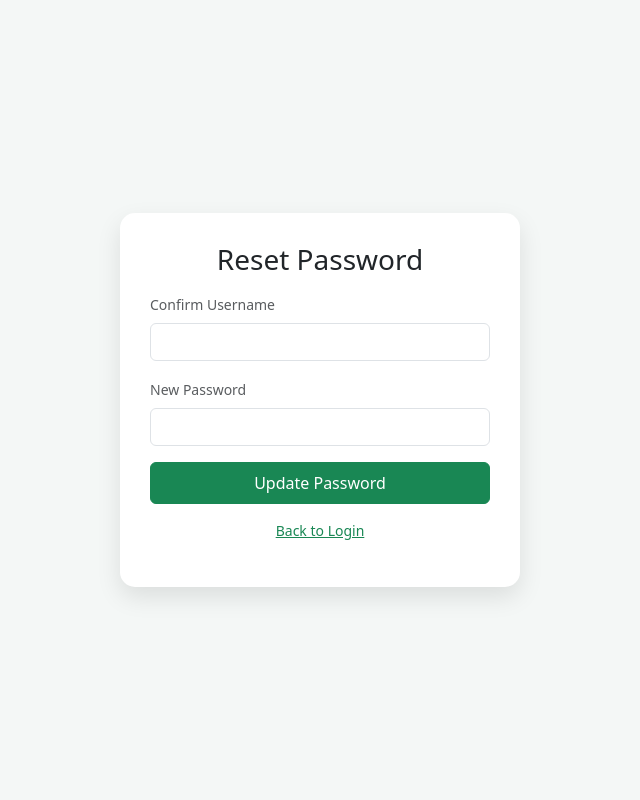
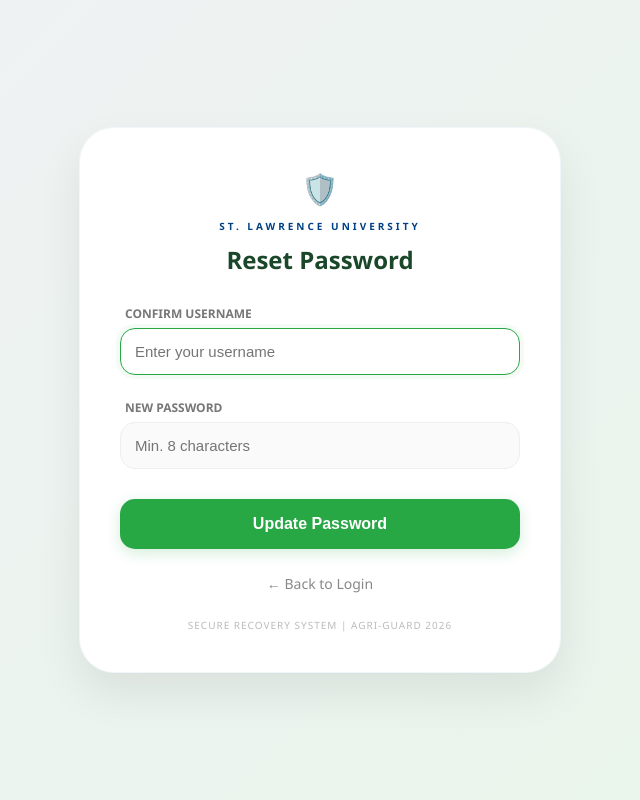
Before and after one commit to OdiyeAaron/AgriGuard-AI, a Flask app: template templates/forgot_password.html in a window 1280 px wide. Shown: the whole page, without its empty margins (320-960 px from the left). Run offline with Flask 3, Linux system fonts and the light colour scheme; the template is opened without the code that fills it, so the values that code supplies are empty.

Commit message:
Update forgot_password.html

```diff
--- a/templates/forgot_password.html
+++ b/templates/forgot_password.html
@@ -3,31 +3,192 @@
 <head>
     <meta charset="UTF-8">
     <meta name="viewport" content="width=device-width, initial-scale=1.0">
-    <title>Reset Password - Agri-Guard AI</title>
-    <link href="https://cdn.jsdelivr.net/npm/bootstrap@5.3.0/dist/css/bootstrap.min.css" rel="stylesheet">
+    <title>Reset Password | Agri-Guard AI</title>
     <style>
-        body { background: #f4f7f6; display: flex; align-items: center; justify-content: center; height: 100vh; }
-        .reset-card { background: white; padding: 30px; border-radius: 15px; box-shadow: 0 10px 25px rgba(0,0,0,0.1); width: 100%; max-width: 400px; }
+        :root {
+            --primary-green: #28a745;
+            --dark-green: #1a472a;
+            --slu-blue: #004085;
+            --anim-speed: 0.6s;
+        }
+
+        /* --- 🎞️ ANIMATIONS --- */
+        @keyframes fadeInDown {
+            from { opacity: 0; transform: translateY(-30px); }
+            to { opacity: 1; transform: translateY(0); }
+        }
+
+        body {
+            font-family: 'Segoe UI', sans-serif;
+            background: linear-gradient(135deg, #f0f2f5 0%, #e8f5e9 100%);
+            display: flex;
+            align-items: center;
+            justify-content: center;
+            height: 100vh;
+            margin: 0;
+            overflow: hidden;
+        }
+
+        .reset-card {
+            background: white;
+            padding: 40px;
+            border-radius: 35px;
+            box-shadow: 0 20px 45px rgba(0,0,0,0.08);
+            width: 100%;
+            max-width: 400px;
+            text-align: center;
+            animation: fadeInDown var(--anim-speed) ease-out forwards;
+            border: 1px solid rgba(0, 64, 133, 0.05);
+        }
+
+        .uni-tag {
+            font-size: 10px;
+            letter-spacing: 3px;
+            color: var(--slu-blue);
+            font-weight: 800;
+            text-transform: uppercase;
+            display: block;
+            margin-bottom: 5px;
+        }
+
+        h3 {
+            color: var(--dark-green);
+            margin: 10px 0 25px;
+            font-weight: 700;
+            font-size: 24px;
+        }
+
+        .form-group {
+            text-align: left;
+            margin-bottom: 20px;
+        }
+
+        label {
+            font-size: 12px;
+            font-weight: 600;
+            color: #777;
+            margin-left: 5px;
+            text-transform: uppercase;
+        }
+
+        input {
+            width: 100%;
+            padding: 14px;
+            margin-top: 5px;
+            border: 1.5px solid #eee;
+            border-radius: 15px;
+            box-sizing: border-box;
+            font-size: 15px;
+            transition: all 0.3s ease;
+            background: #fafafa;
+        }
+
+        input:focus {
+            outline: none;
+            border-color: var(--primary-green);
+            background: #fff;
+            box-shadow: 0 0 0 4px rgba(40, 167, 69, 0.05);
+        }
+
+        .btn-update {
+            width: 100%;
+            padding: 16px;
+            background: var(--primary-green);
+            color: white;
+            border: none;
+            border-radius: 15px;
+            font-weight: bold;
+            font-size: 16px;
+            cursor: pointer;
+            margin-top: 10px;
+            transition: all 0.3s;
+            box-shadow: 0 4px 15px rgba(40, 167, 69, 0.2);
+        }
+
+        .btn-update:hover {
+            background: #218838;
+            transform: scale(1.02);
+            box-shadow: 0 6px 20px rgba(40, 167, 69, 0.3);
+        }
+
+        /* --- Alerts --- */
+        .alert {
+            padding: 12px;
+            border-radius: 12px;
+            font-size: 13px;
+            margin-bottom: 20px;
+            animation: fadeInDown 0.4s ease;
+        }
+
+        .alert-error {
+            background: #fff5f5;
+            color: #dc3545;
+            border: 1px solid #fed7d7;
+        }
+
+        .alert-success {
+            background: #f0fff4;
+            color: #28a745;
+            border: 1px solid #c6f6d5;
+        }
+
+        .back-link {
+            margin-top: 25px;
+            font-size: 14px;
+        }
+
+        .back-link a {
+            color: #888;
+            text-decoration: none;
+            transition: 0.2s;
+        }
+
+        .back-link a:hover {
+            color: var(--primary-green);
+            font-weight: bold;
+        }
+
+        .security-icon {
+            font-size: 30px;
+            margin-bottom: 10px;
+        }
     </style>
 </head>
 <body>
-    <div class="reset-card text-center">
-        <h3 class="mb-3">Reset Password</h3>
-        {% if error %}<div class="alert alert-danger">{{ error }}</div>{% endif %}
-        {% if message %}<div class="alert alert-success">{{ message }}</div>{% endif %}
+    <div class="reset-card">
+        <div class="security-icon">🛡️</div>
+        <span class="uni-tag">St. Lawrence University</span>
+        <h3>Reset Password</h3>
+
+        {% if error %}
+            <div class="alert alert-error">⚠️ {{ error }}</div>
+        {% endif %}
+
+        {% if message %}
+            <div class="alert alert-success">✅ {{ message }}</div>
+        {% endif %}
 
         <form action="/forgot-password" method="POST">
-            <div class="mb-3 text-start">
-                <label class="form-label text-muted small">Confirm Username</label>
-                <input type="text" name="username" class="form-control" required>
+            <div class="form-group">
+                <label>Confirm Username</label>
+                <input type="text" name="username" placeholder="Enter your username" required autofocus>
             </div>
-            <div class="mb-3 text-start">
-                <label class="form-label text-muted small">New Password</label>
-                <input type="password" name="new_password" class="form-control" required>
+
+            <div class="form-group">
+                <label>New Password</label>
+                <input type="password" name="new_password" placeholder="Min. 8 characters" required>
             </div>
-            <button type="submit" class="btn btn-success w-100 py-2">Update Password</button>
+
+            <button type="submit" class="btn-update">Update Password</button>
         </form>
-        <p class="mt-3 small"><a href="/login" class="text-success">Back to Login</a></p>
+
+        <p class="back-link">
+            <a href="/login">← Back to Login</a>
+        </p>
+
+        <div style="font-size: 10px; color: #bbb; margin-top: 25px; letter-spacing: 1px;">
+            SECURE RECOVERY SYSTEM | AGRI-GUARD 2026
+        </div>
     </div>
 </body>
 </html>
```
